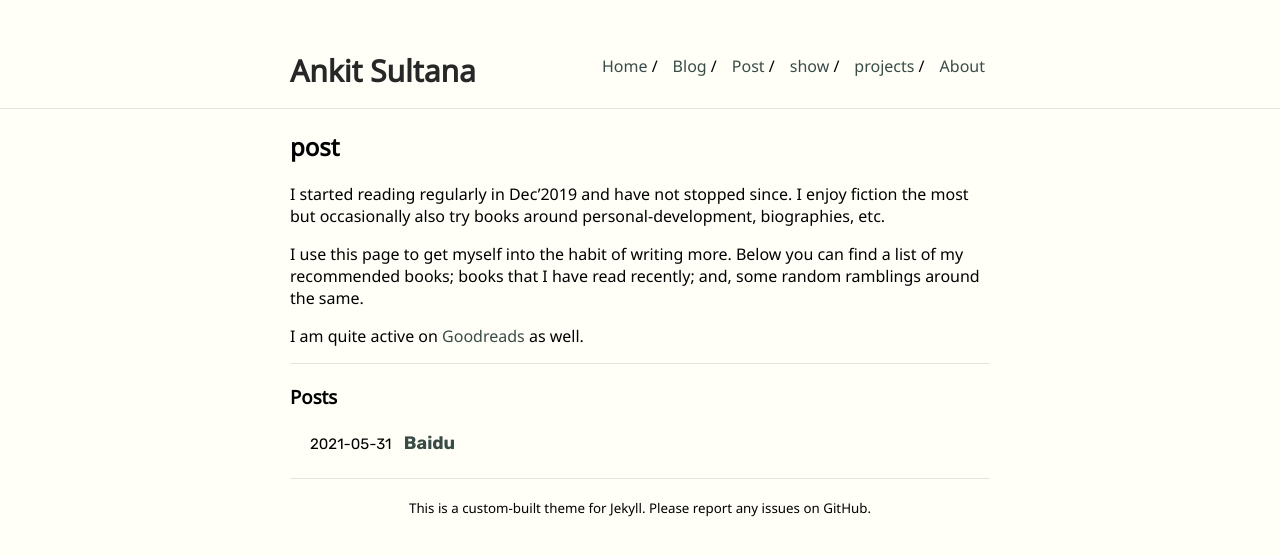
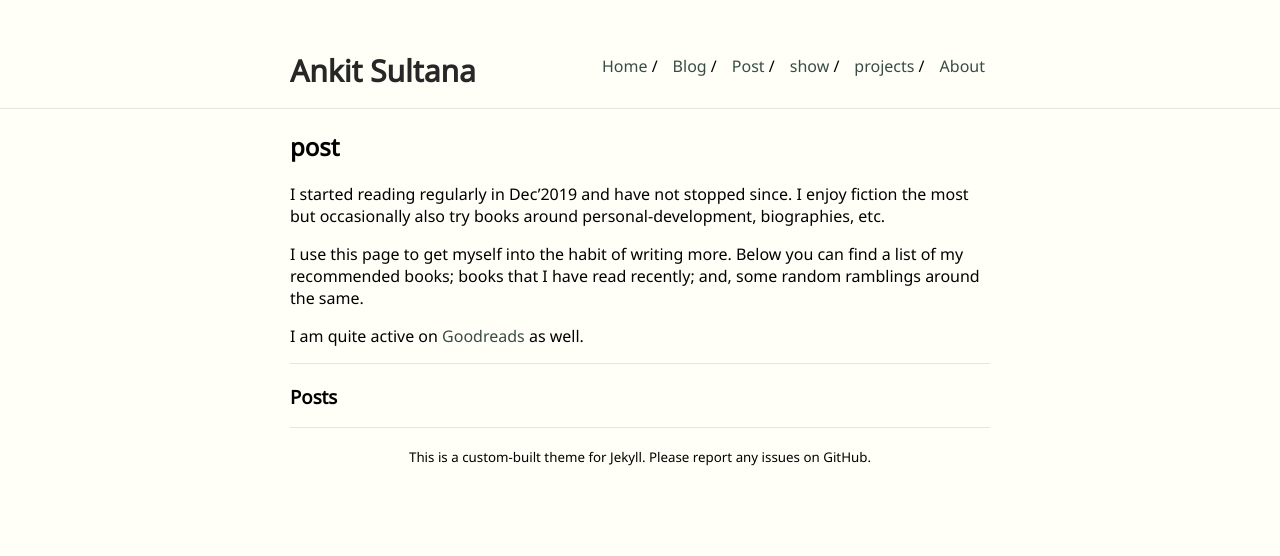
Before and after one commit to YiPianYe/ankitsultana, a Jekyll site: the page built from post.md, in a window 1280 px wide. Shown: the top 556 px of the page. Built offline with Jekyll 4.4.1, drawn with Linux system fonts in a browser that asks for light colours; our own code applies the rules of GitHub Pages for plain Markdown files.

Commit message:
Update post.md

```diff
--- a/post.md
+++ b/post.md
@@ -20,7 +20,7 @@ as well.
 
 <ul class="related-posts">
 
-{% assign blog_posts = site.posts | where: 'posts', true %}
+{% assign blog_posts = site.posts | where: 'post', true %}
 {% for post in blog_posts %}
     <li class="main-page-list">
         <h4>
```
